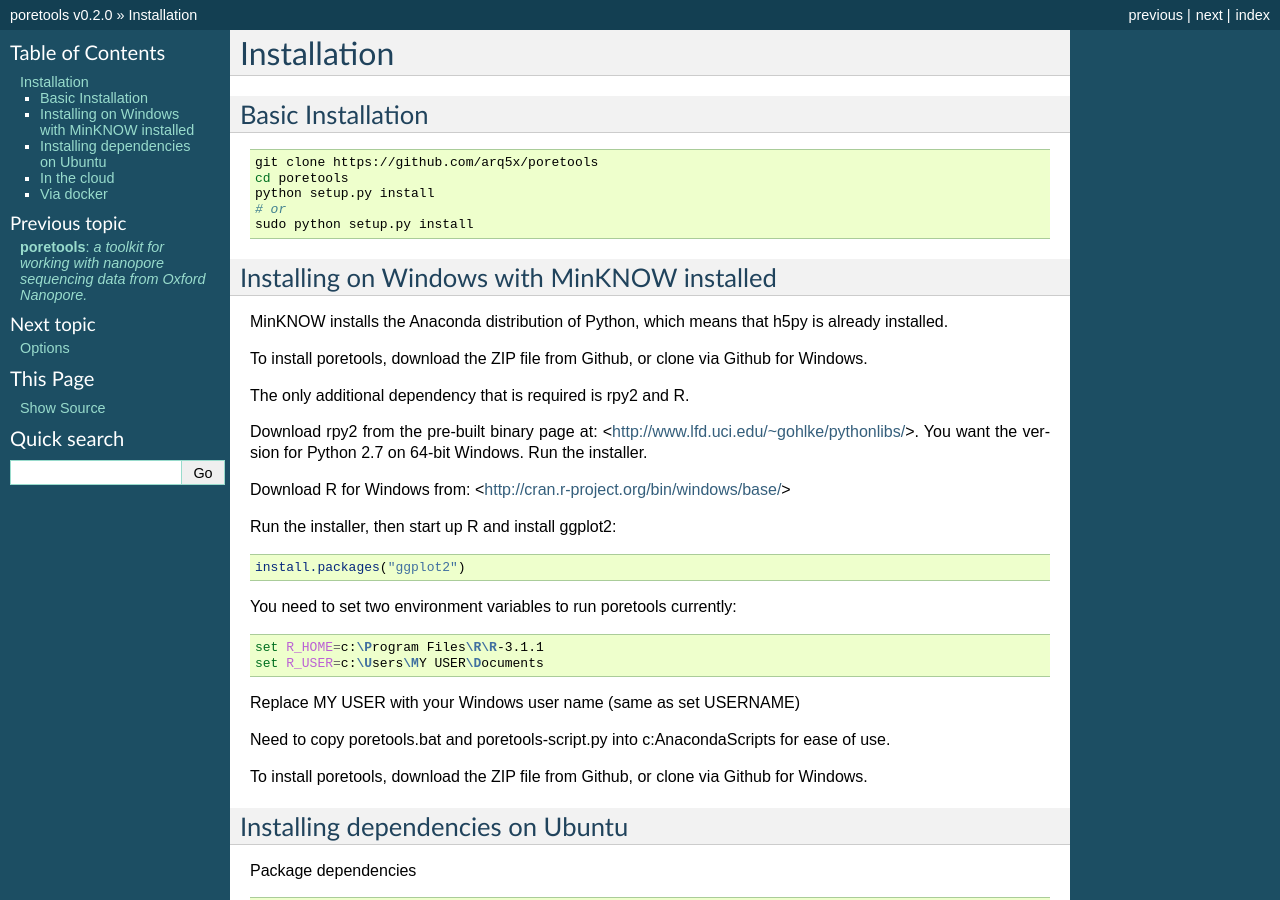
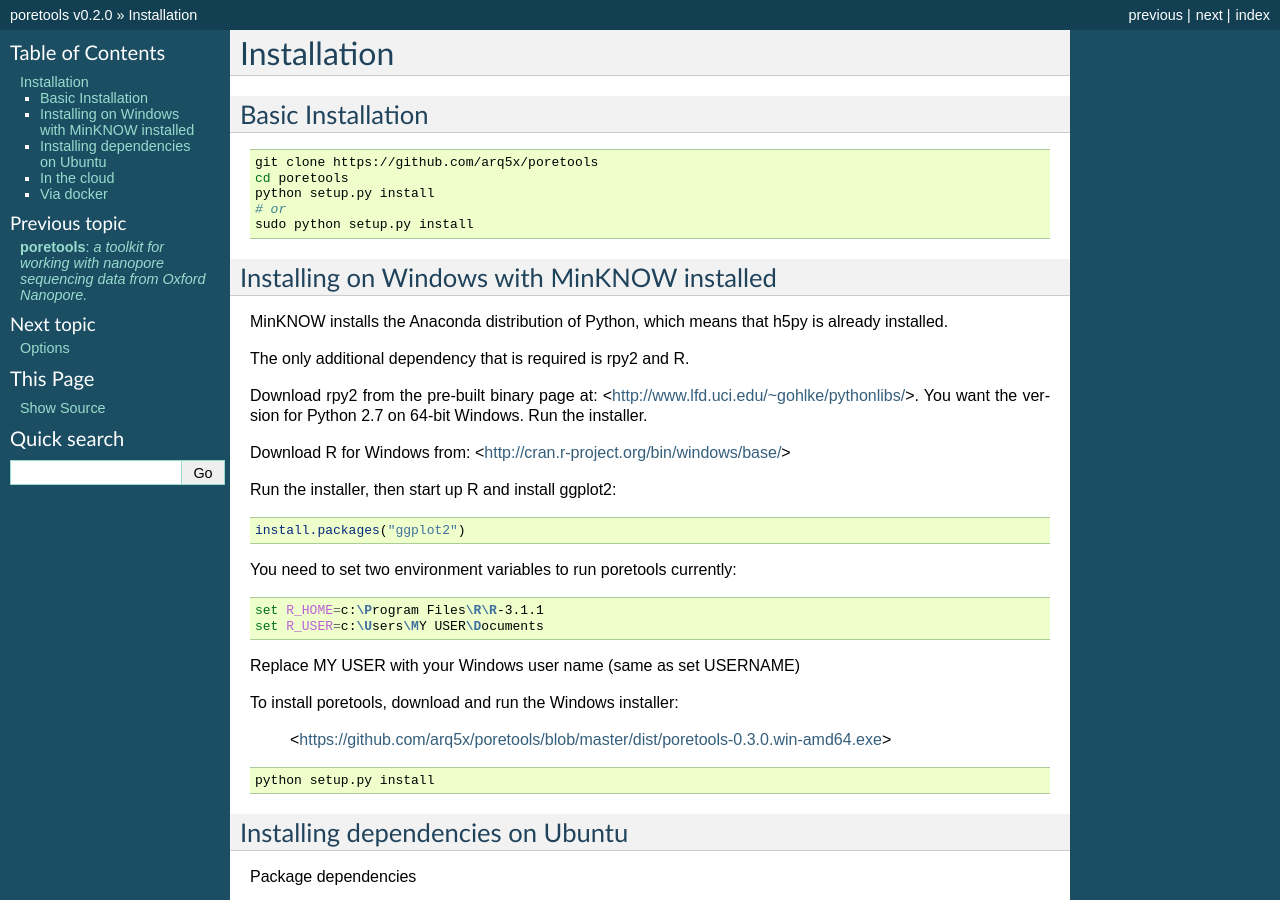
Before and after one commit to arq5x/poretools, a Sphinx documentation site: the page built from docs/content/installation.rst, in a window 1280 px wide and 900 px high. Built offline with Sphinx 7.4.7, drawn with Linux system fonts in a browser that asks for light colours; formulas are drawn with MathJax 3.

Commit message:
Windows installer

```diff
--- a/docs/content/installation.rst
+++ b/docs/content/installation.rst
@@ -21,8 +21,6 @@ Installing on Windows with MinKNOW installed
 
 MinKNOW installs the Anaconda distribution of Python, which means that h5py is already installed.
 
-To install poretools, download the ZIP file from Github, or clone via Github for Windows.
-
 The only additional dependency that is required is rpy2 and R.
 
 Download rpy2 from the pre-built binary page at: <http://www.lfd.uci.edu/~gohlke/pythonlibs/>. You want the version for Python 2.7 on 64-bit Windows. Run the installer.
@@ -44,9 +42,13 @@ You need to set two environment variables to run poretools currently:
 
 Replace MY USER with your Windows user name (same as set USERNAME)
 
-Need to copy poretools.bat and poretools-script.py into c:\Anaconda\Scripts for ease of use.
+To install poretools, download and run the Windows installer:
 
-To install poretools, download the ZIP file from Github, or clone via Github for Windows.
+	<https://github.com/arq5x/poretools/blob/master/dist/poretools-0.3.0.win-amd64.exe>
+
+.. code-block:: bash
+
+	python setup.py install
 
 =================================
 Installing dependencies on Ubuntu
```
